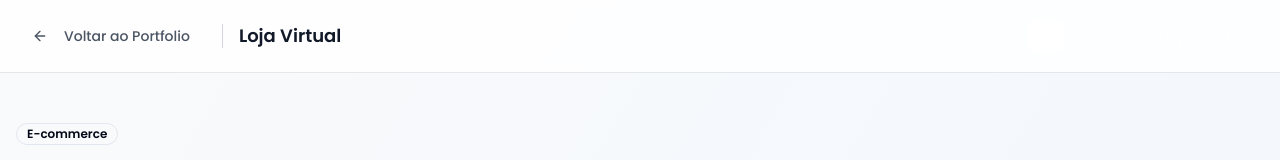
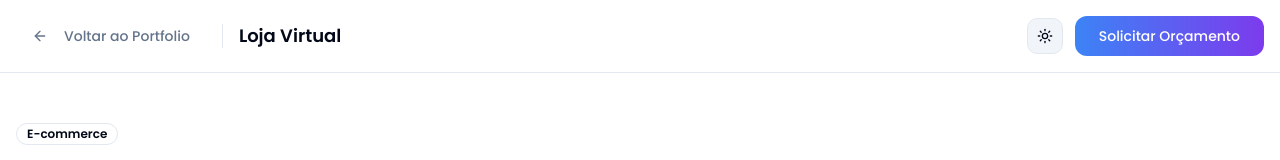
Before and after one commit to httpsemilly/nelvi-web-spark-32, a React (Vite) app: page /projeto/app-delivery in a window 1280 px wide. Shown: the top 160 px of the page. Built offline with nearby package versions, Linux system fonts and the light colour scheme.

Commit message:
style: align ProjectDetail header with homepage design

```diff
--- a/src/pages/ProjectDetail.tsx
+++ b/src/pages/ProjectDetail.tsx
@@ -158,28 +158,28 @@ const ProjectDetail = () => {
   };
 
   return (
-    <div className="min-h-screen bg-gradient-to-br from-gray-50 to-blue-50 dark:from-gray-900 dark:to-blue-950 transition-colors duration-300">
+    <div className="min-h-screen bg-background transition-colors duration-300">
       {/* Header */}
-      <header className="bg-white/80 dark:bg-gray-800/80 backdrop-blur-sm border-b border-gray-200 dark:border-gray-700 sticky top-0 z-40">
+      <header className="bg-background/95 backdrop-blur-md border-b border-border sticky top-0 z-40">
         <div className="container mx-auto px-4 py-4">
           <div className="flex items-center justify-between">
             <div className="flex items-center space-x-4">
               <Button
                 onClick={handleVoltar}
                 variant="ghost"
-                className="flex items-center space-x-2 text-gray-600 dark:text-gray-300 hover:text-nelvi-blue-strong dark:hover:text-nelvi-purple"
+                className="flex items-center space-x-2 text-muted-foreground hover:text-brand-blue"
               >
                 <ArrowLeft className="h-4 w-4" />
                 <span>Voltar ao Portfolio</span>
               </Button>
-              <div className="h-6 w-px bg-gray-300 dark:bg-gray-600"></div>
-              <span className="text-lg font-semibold text-gray-900 dark:text-white">{project.title}</span>
+              <div className="h-6 w-px bg-border"></div>
+              <span className="text-lg font-semibold text-foreground">{project.title}</span>
             </div>
             <div className="flex items-center space-x-3">
-              <ThemeToggle />
+              <ThemeToggle isScrolled={true} />
               <Button
                 onClick={handleSolicitarOrcamento}
-                className="bg-nelvi-gradient hover:opacity-90 text-white px-6 py-2 rounded-lg transition-all duration-300 hover:scale-105"
+                className="bg-gradient-to-r from-brand-blue to-brand-purple hover:opacity-90 text-white px-6 py-2 rounded-xl transition-all duration-300 hover:scale-105"
               >
                 Solicitar Orçamento
               </Button>
```
